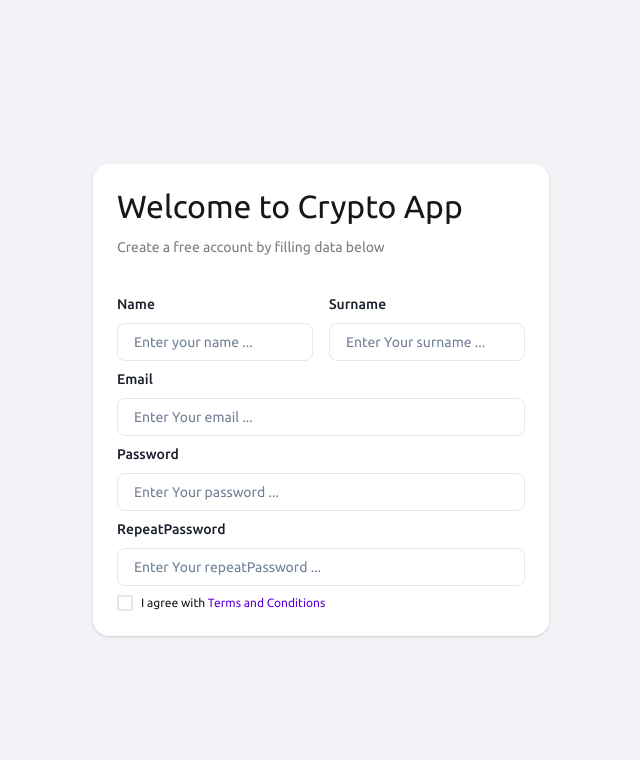
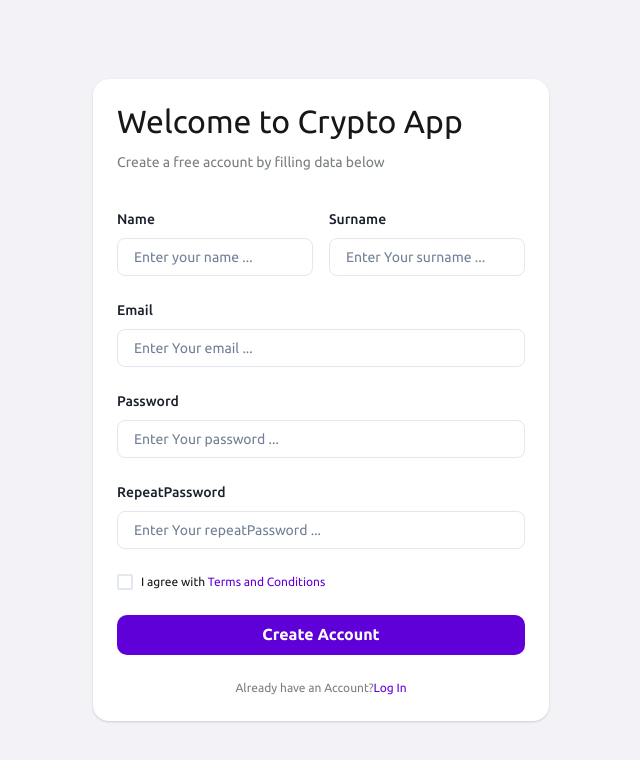
Before and after one commit to AdilAhmedShekhani/CryptoDashboard-Auth, a React (Vite) app in the folder app/: page /signup in a window 1280 px wide. Shown: the top 760 px of the page, without its empty margins (319-959 px from the left). Built offline with nearby package versions, Linux system fonts and the light colour scheme.

Commit message:
Formik Add in Signup

```diff
--- a/app/package.json
+++ b/app/package.json
@@ -14,6 +14,7 @@
     "@emotion/react": "^11.11.1",
     "@emotion/styled": "^11.11.0",
     "@fontsource/ubuntu": "^5.0.3",
+    "formik": "^2.4.6",
     "framer-motion": "^10.12.16",
     "react": "^18.2.0",
     "react-dom": "^18.2.0",
--- a/app/src/pages/Auth/Signup/Signup.jsx
+++ b/app/src/pages/Auth/Signup/Signup.jsx
@@ -1,4 +1,5 @@
 import {
+  Button,
   Card,
   Center,
   Checkbox,
@@ -11,6 +12,10 @@ import {
   Text,
 } from "@chakra-ui/react";
 
+import { Field, Form, Formik } from "formik";
+
+import { Link } from "react-router-dom";
+
 const Signup = () => {
   return (
     <Container>
@@ -20,15 +25,40 @@ const Signup = () => {
           <Text textStyle="p2" color="black.60" mt="4">
             Create a free account by filling data below
           </Text>
-          <Stack mt="10">
+          <Formik
+            initialValues={{
+              name: "",
+              surname: "",
+              email: "",
+              password: "",
+              repeatPassword: "",
+            }}
+            onSubmit={(values) => {
+              console.log(values);
+            }}
+          >
+            {() => (
+              <Form>
+                <Stack mt="10" spacing={6}>
                   <Flex gap="4">
+                    <Field name="name">
+                      {({ field, meta }) => (
                         <FormControl>
                           <FormLabel htmlFor="name">Name</FormLabel>
-                <Input name="name" placeholder="Enter your name ..." />
+                          <Input
+                            name="name"
+                            placeholder="Enter your name ..."
+                          />
                         </FormControl>
+                      )}
+                    </Field>
+
                     <FormControl>
                       <FormLabel htmlFor="surname">Surname</FormLabel>
-                <Input name="surname" placeholder="Enter Your surname ..." />
+                      <Input
+                        name="surname"
+                        placeholder="Enter Your surname ..."
+                      />
                     </FormControl>
                   </Flex>
                   <FormControl>
@@ -48,7 +78,9 @@ const Signup = () => {
                     />
                   </FormControl>
                   <FormControl>
-              <FormLabel htmlFor="repeatPassword">RepeatPassword</FormLabel>
+                    <FormLabel htmlFor="repeatPassword">
+                      RepeatPassword
+                    </FormLabel>
                     <Input
                       name="repeatPassword"
                       type="password"
@@ -64,7 +96,19 @@ const Signup = () => {
                       </Text>
                     </Text>
                   </Checkbox>
+                  <Button type="submit">Create Account</Button>
+                  <Text textStyle="p3" color="black.60" textAlign="center">
+                    Already have an Account?
+                    <Link to="/signin">
+                      <Text as="span" color="p.purple">
+                        Log In
+                      </Text>{" "}
+                    </Link>
+                  </Text>
                 </Stack>
+              </Form>
+            )}
+          </Formik>
         </Card>
       </Center>
     </Container>
```
Also changed, not shown: 1 other file (tests, documents, lock files or other folders). Lines whose indentation alone changed are shown as unchanged.
